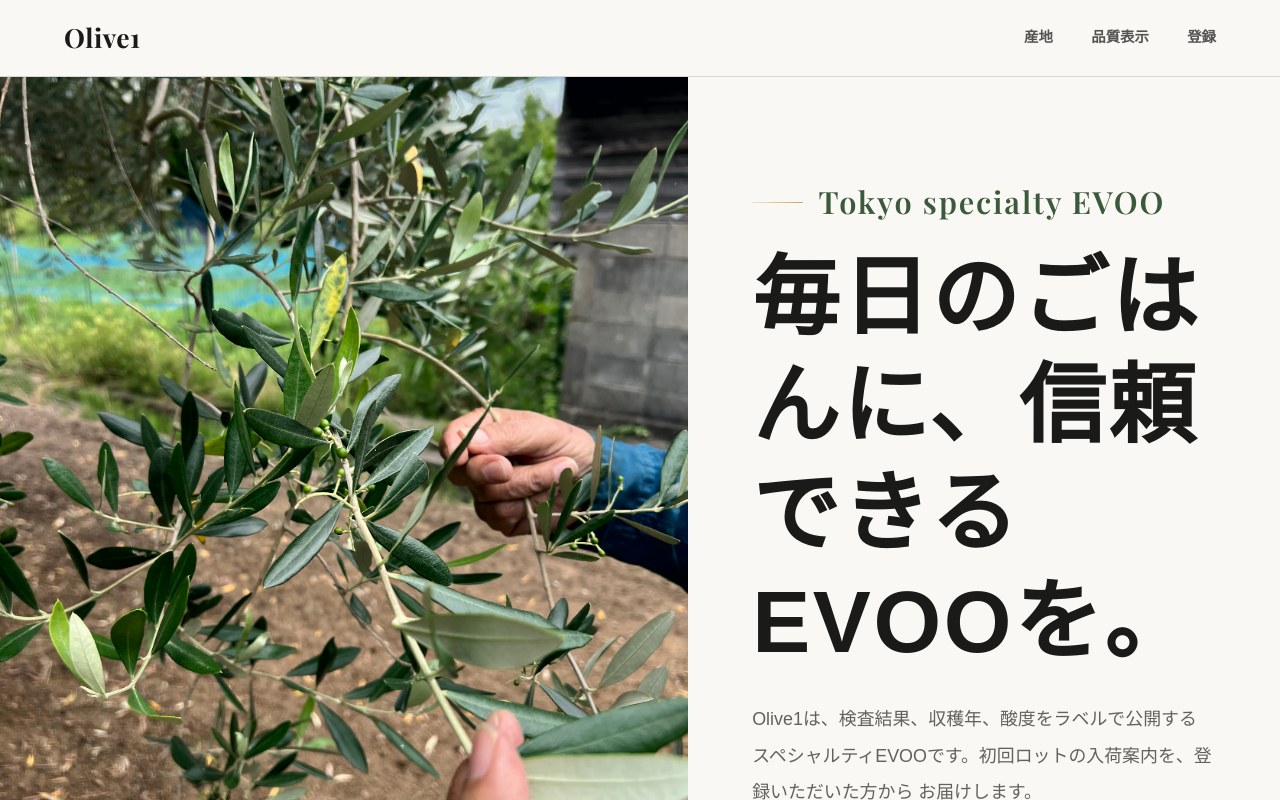
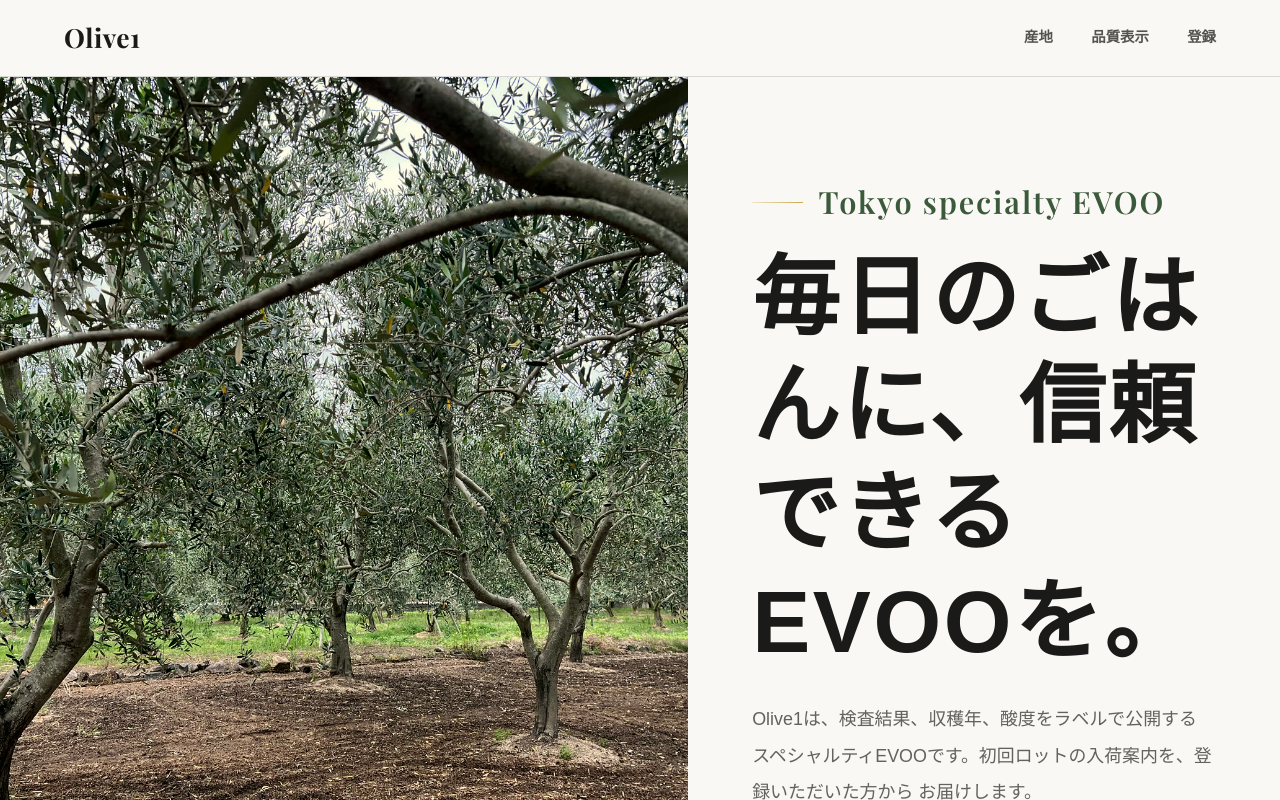
Before and after one commit to hikaruendo/olive1-theme, a Next.js app in the folder vercel-lp/: page / in a window 1280 px wide. Shown: the top 800 px of the page. Built offline with nearby package versions, Linux system fonts and the light colour scheme; a web font is replaced by a local one.

Commit message:
Use grove photo for hero

```diff
--- a/vercel-lp/src/app/globals.css
+++ b/vercel-lp/src/app/globals.css
@@ -106,11 +106,11 @@ main {
 
 .hero-media .desktop-hero {
   object-fit: cover;
-  object-position: center center;
+  object-position: center 42%;
 }
 
 .hero-media .mobile-hero {
-  object-position: center center;
+  object-position: center 38%;
 }
 
 .mobile-hero {
--- a/vercel-lp/src/app/page.tsx
+++ b/vercel-lp/src/app/page.tsx
@@ -33,16 +33,16 @@ export default function Home() {
       <section className="hero-section">
         <div className="hero-media">
           <Image
-            src="/images/shodoshima-hands-olives.jpg"
-            alt="Hands checking young olives on an olive branch in Shodoshima"
+            src="/images/shodoshima-grove-wide.jpg"
+            alt="Olive trees growing in a Shodoshima grove"
             fill
             priority
             sizes="(max-width: 900px) 100vw, 52vw"
             className="desktop-hero"
           />
           <Image
-            src="/images/shodoshima-hands-olives.jpg"
-            alt="Hands checking young olives on an olive branch in Shodoshima"
+            src="/images/shodoshima-grove-wide.jpg"
+            alt="Olive trees growing in a Shodoshima grove"
             fill
             priority
             sizes="100vw"
```
